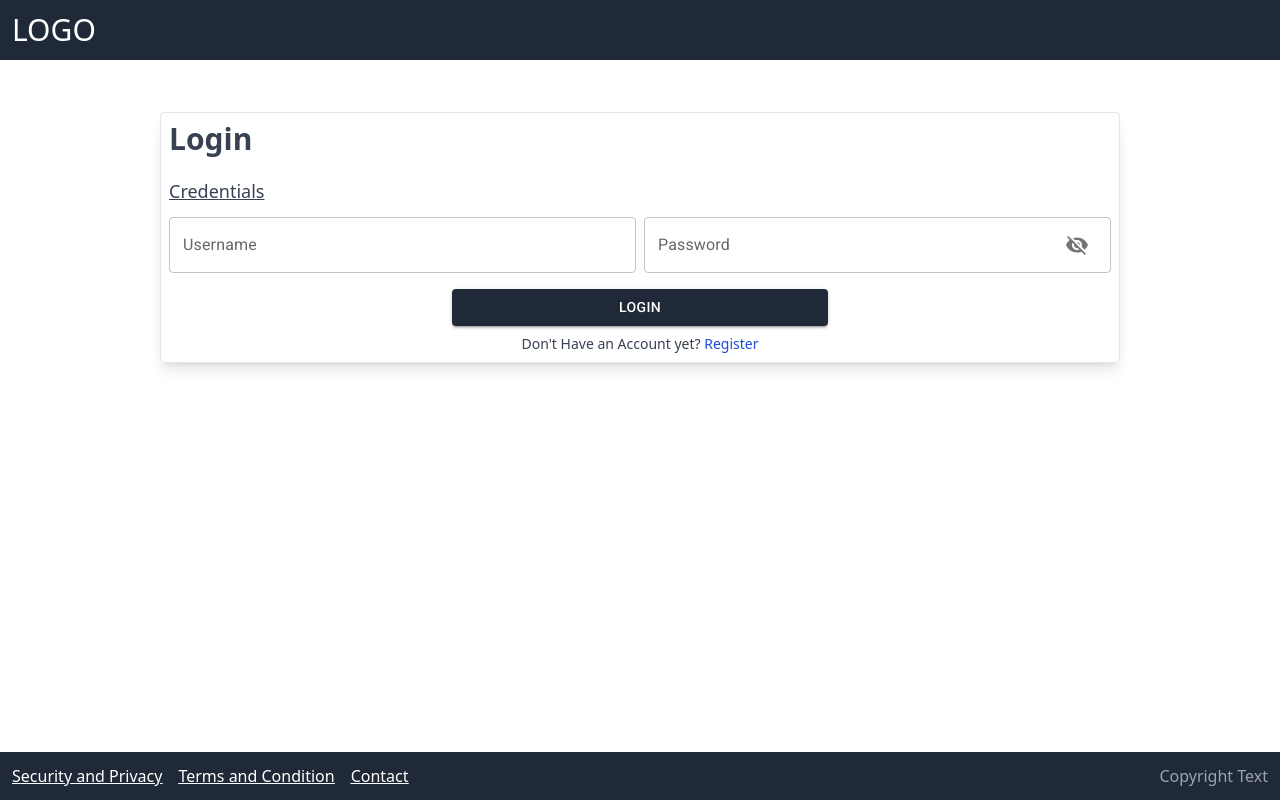
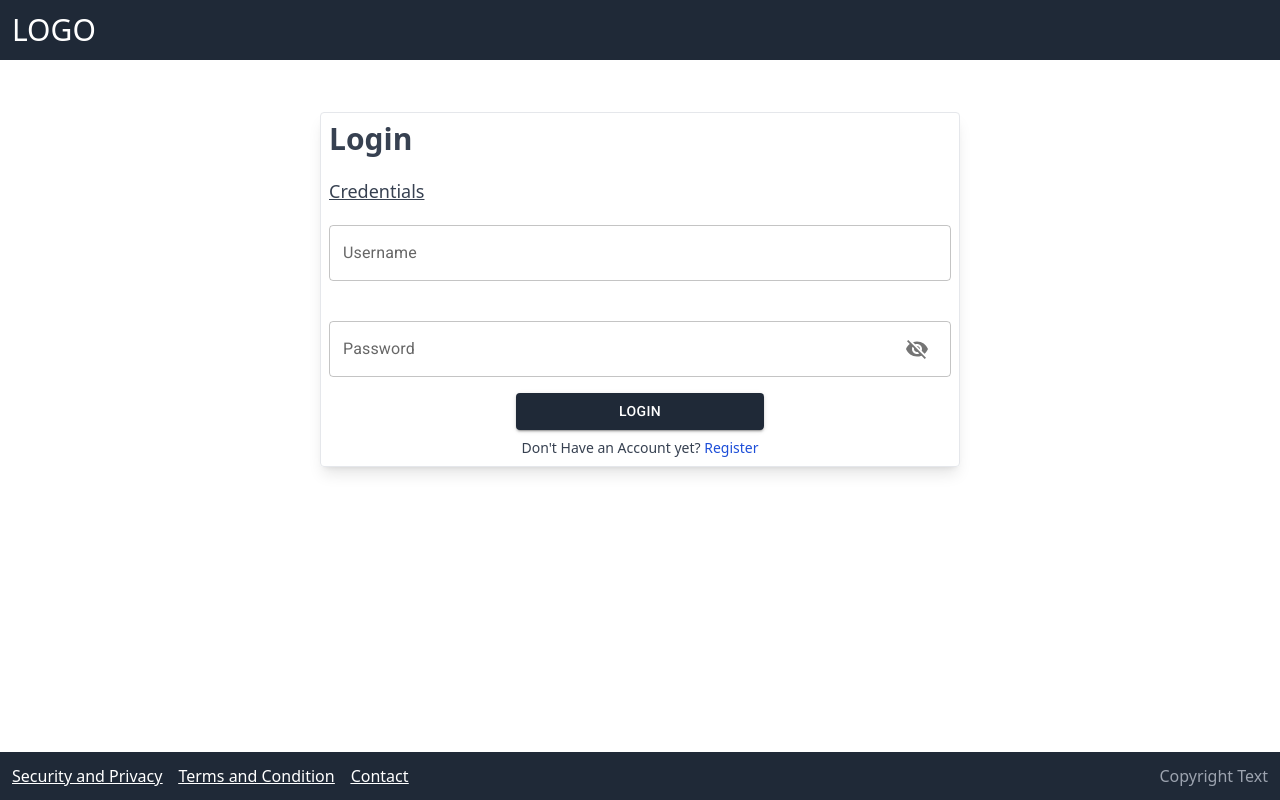
Before and after one commit to han4solecode/Asri-ATS-FE, a React (Vite) app: page /login in a window 1280 px wide. Built offline with nearby package versions, Linux system fonts and the light colour scheme; no server answers.

Commit message:
Modify Login Page input form into vertical position

```diff
--- a/src/pages/LoginPage.jsx
+++ b/src/pages/LoginPage.jsx
@@ -79,7 +79,7 @@ import {
     };
 
     return (
-      <div className="sm:w-3/4 md:w-3/4 mt-10 mb-10">
+      <div className="sm:w-6/12 md:w-6/12 mt-10 mb-10" >
         <div className="border rounded shadow-lg p-2">
           <div className="w-full mb-5">
             <span className="text-3xl font-semibold text-gray-700">
@@ -90,7 +90,7 @@ import {
             <div className="text-lg mb-3 underline text-gray-700">
               Credentials
             </div>
-            <div className="flex flex-col gap-2 md:flex-row mb-4">
+            <div className="flex flex-col gap-2 mb-4">
               <TextField
                 label="Username"
                 name="username"
@@ -100,6 +100,7 @@ import {
                 onChange={handleInputChange}
                 error={errors.username}
                 helperText={errors.username}
+                sx={{ mb: 4, mt:1 }}
               ></TextField>
               <TextField
                 label="Password"
```
